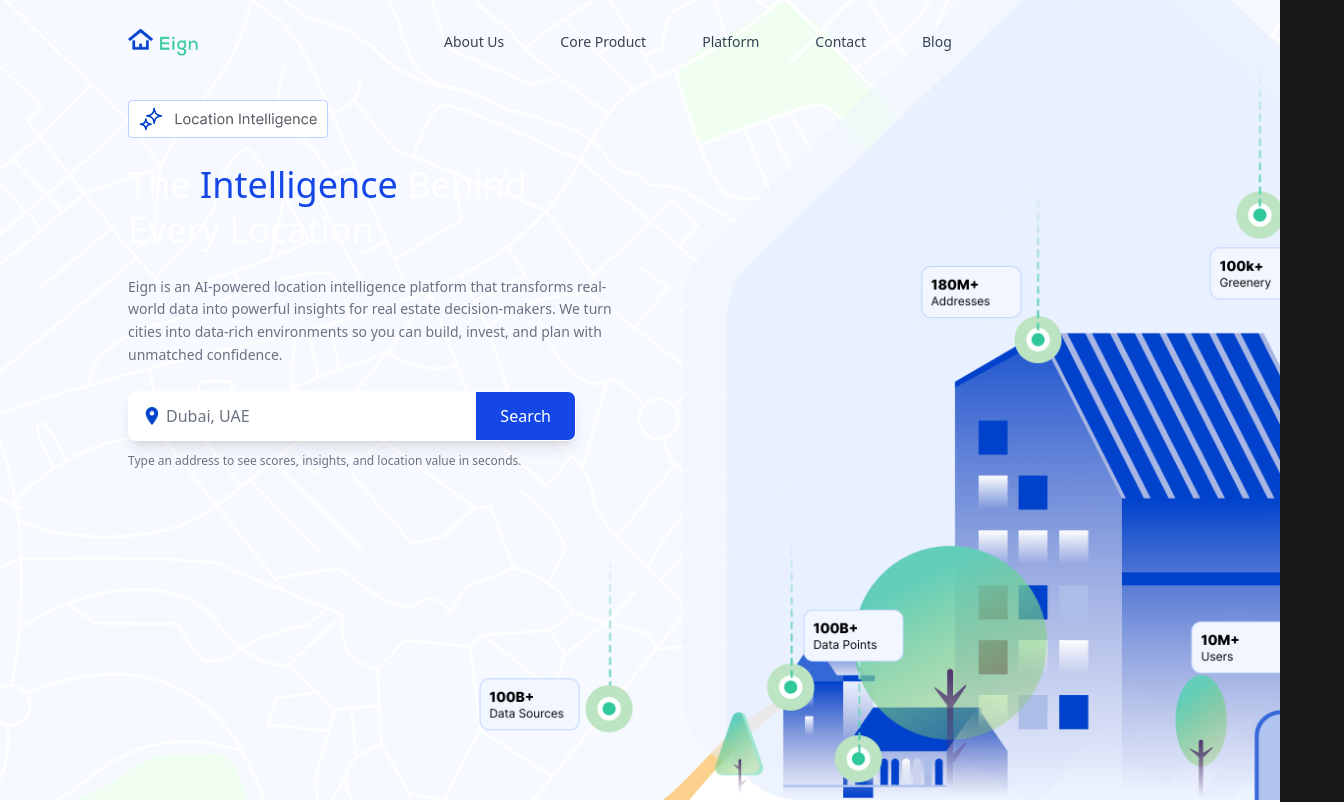
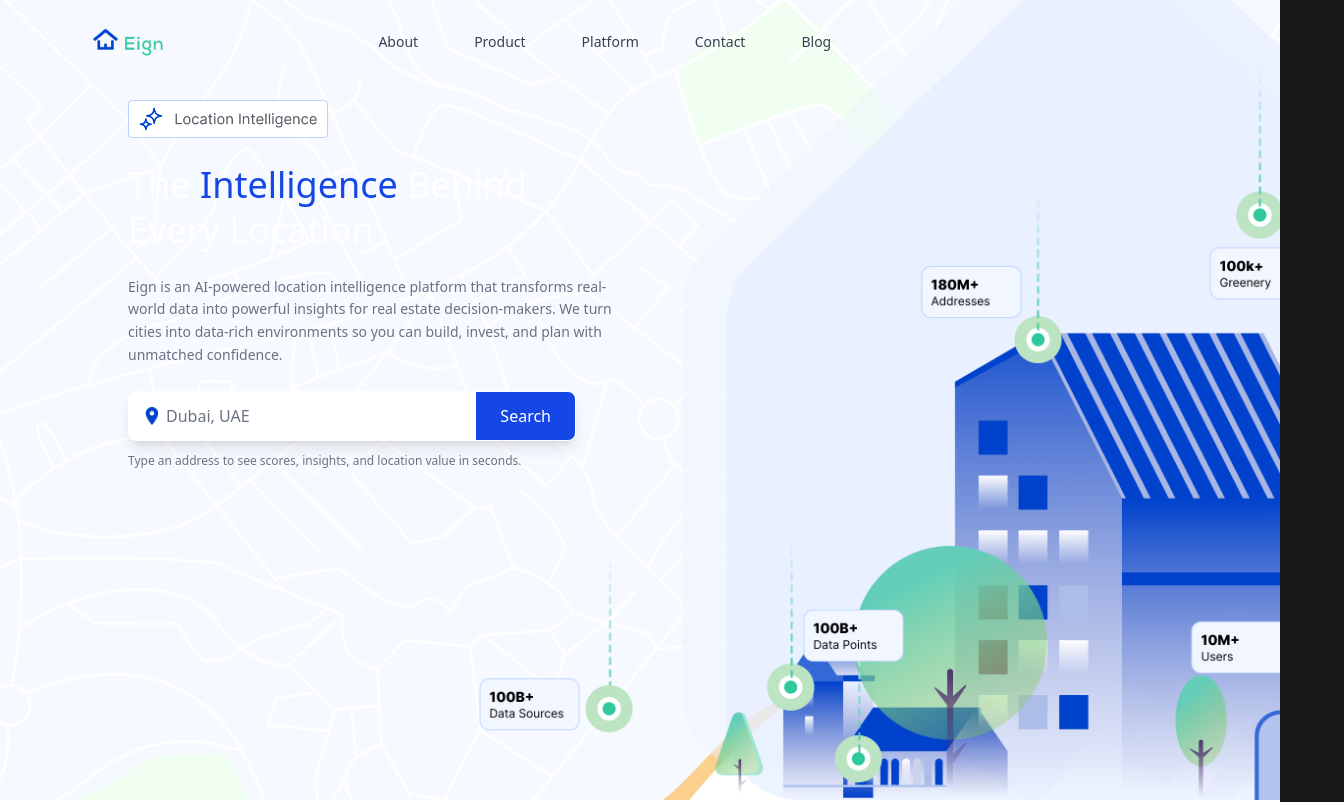
Before and after one commit to keyup-lo/eign-frontend, a Next.js app: page / in a window 1280 px wide. Shown: the top 802 px of the page, 1344 px wide, since content can reach past the window. Built offline with nearby package versions, Linux system fonts and the light colour scheme.

Commit message:
nabvar fix again

```diff
--- a/src/components/Navbar.tsx
+++ b/src/components/Navbar.tsx
@@ -1,8 +1,9 @@
 "use client"
 
-import Link from 'next/link'
-import Image from 'next/image'
+import Link from 'next/link';
+import Image from 'next/image';
 import { useState } from 'react';
+import './styles/navbar.css';
 
 export default function Navbar() {
   const [isMenuOpen, setIsMenuOpen] = useState(false);
@@ -15,7 +16,7 @@ export default function Navbar() {
     <>
     <nav className=''>
       <div className="max-w-7xl sm:px-6 lg:px-8 py-6">
-        <div className="mx-12 lg:mx-24 grid grid-cols-[1fr_1fr] lg:grid-cols-[1fr_2fr_1fr] md:grid-cols-[1fr_2fr_1fr]  items-center w-full">
+        <div className="nav-container">
           {/* Logo */}
           <div className="flex items-center">
             <Link href="/" className="flex items-center space-x-2">
@@ -32,10 +33,10 @@ export default function Navbar() {
           {/* Navigation Links */}
           <div className="hidden md:flex items-center space-x-8">
             <Link href="/about_us" className="text-gray-700 hover:text-gray-900 px-3 py-2 text-sm font-medium lg:text-md">
-              About Us
+              About
             </Link>
             <Link href="/core_product" className="text-gray-700 hover:text-gray-900 px-3 py-2 text-sm font-medium">
-              Core Product
+              Product
             </Link>
             <Link href="/platform" className="text-gray-700 hover:text-gray-900 px-3 py-2 text-sm font-medium">
               Platform
@@ -96,14 +97,14 @@ export default function Navbar() {
             className="text-2xl text-gray-700 hover:text-blue-600 transition-colors transform hover:scale-105"
             onClick={toggleMenu}
           >
-            About Us
+            About
           </Link>
           <Link
             href="/core_product"
             className="text-2xl text-gray-700 hover:text-blue-600 transition-colors transform hover:scale-105"
             onClick={toggleMenu}
           >
-            Core Product
+            Product
           </Link>
           <Link
             href="/platform"
--- /dev/null
+++ b/src/components/styles/navbar.css
@@ -0,0 +1,17 @@
+.nav-container {
+    /* Mobile: flex layout with smaller margins */
+    margin: 0 10%; /* mx-6 equivalent */
+    display: flex;
+    justify-content: space-between;
+    align-items: center;
+}
+
+/* Desktop: grid layout with larger margins */
+@media (min-width: 768px) {
+    .nav-container {
+        margin: 0 5%; /* mx-24 equivalent */
+        display: grid;
+        grid-template-columns: 1fr 2fr 1fr;
+        justify-content: normal;
+    }
+}
```
